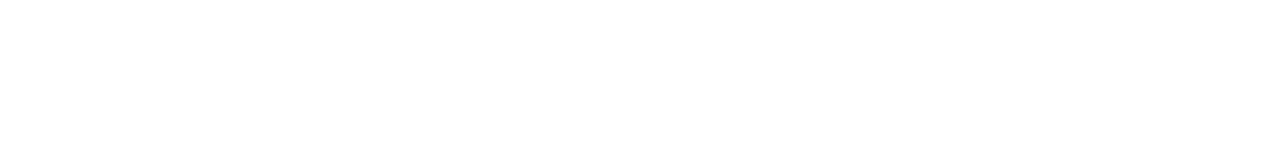
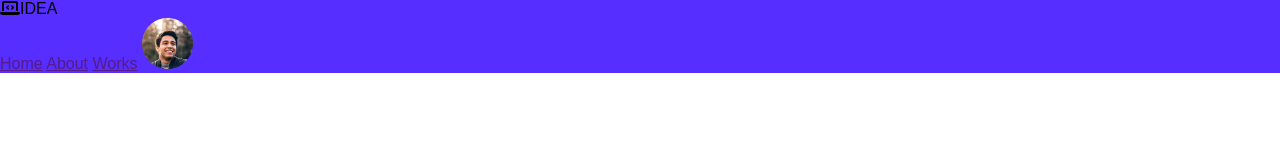
Before and after one commit to Imrancu/leader-board-css3, a plain HTML site: page index.html in a window 1280 px wide. Drawn offline with Linux system fonts and the light colour scheme.

Commit message:
something

```diff
--- a/index.html
+++ b/index.html
@@ -4,7 +4,28 @@
     <meta charset="UTF-8" />
     <meta http-equiv="X-UA-Compatible" content="IE=edge" />
     <meta name="viewport" content="width=device-width, initial-scale=1.0" />
+    <!-- stylesheets -->
+    <link rel="stylesheet" href="styles/style.css" />
+    <!-- fontawesome -->
+    <script
+      src="https://kit.fontawesome.com/7a5cab9f86.js"
+      crossorigin="anonymous"
+    ></script>
     <title>Responsive Leader Board</title>
   </head>
-  <body></body>
+  <body>
+    <header>
+      <nav>
+        <div class="logo">
+          <span><i class="fas fa-laptop-code"></i>IDEA</span>
+        </div>
+        <div class="menu-items">
+          <a href="">Home</a>
+          <a href="">About</a>
+          <a href="">Works</a>
+          <img src="images/icons/profile.png" alt="profile" />
+        </div>
+      </nav>
+    </header>
+  </body>
 </html>
--- /dev/null
+++ b/styles/style.css
@@ -0,0 +1,14 @@
+/* fonts here */
+@import url("https://fonts.googleapis.com/css2?family=Poppins:wght@400;500;700&display=swap");
+body {
+  margin: 0;
+  padding: 0;
+  font-family: "Poppin", sans-serif;
+}
+/* Header and Nav Style Here  */
+header {
+  background-color: #562eff;
+}
+nav {
+  width: 880px;
+}
```
